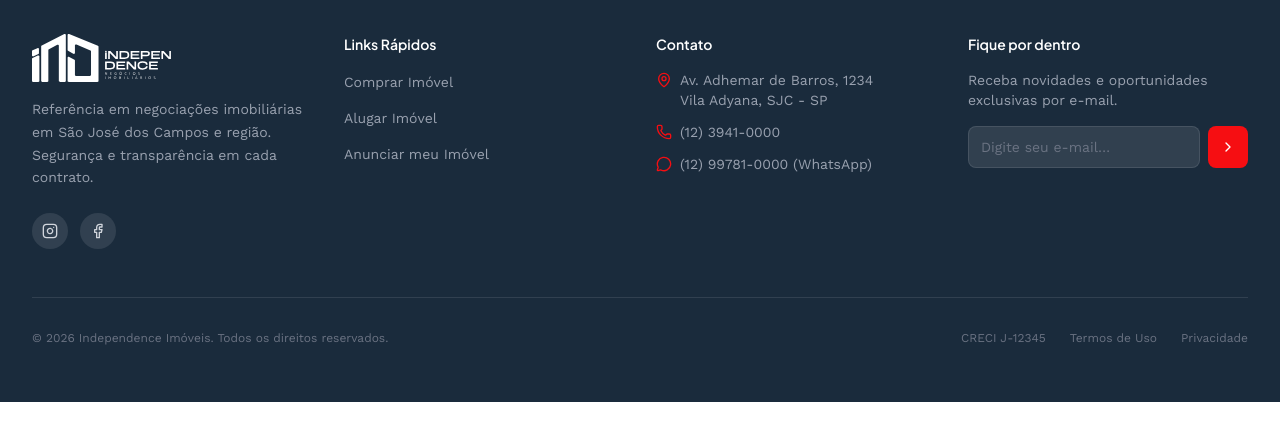
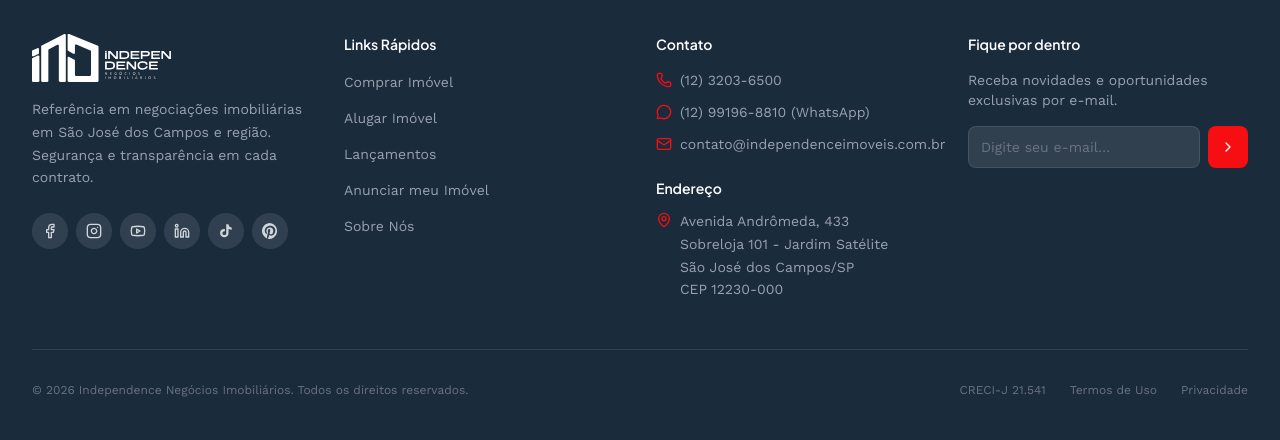
Before and after one commit to patrick-ruston-tech/novo-mvp-independence, a Next.js app: page / in a window 1280 px wide. Shown: the part 1333-1773 px from the top of the page. Before the commit the page ends 1735 px from the top, so only its background shows below. Built offline with nearby package versions, Linux system fonts and the light colour scheme; no server answers; the database is empty.

Commit message:
Footer: redes sociais, contato, endereço atualizados. Favicon. Código do imóvel visível

```diff
--- a/app/imoveis/[slug]/page.tsx
+++ b/app/imoveis/[slug]/page.tsx
@@ -215,6 +215,13 @@ export default async function PropertyDetailPage({ params }: { params: Promise<{
           <h1 className="text-2xl md:text-3xl font-heading font-bold text-black leading-tight">
             {title}
           </h1>
+          {property.external_id && (
+            <div className="flex items-center gap-2 mt-2">
+              <span className="bg-gray-100 text-gray-500 text-xs font-mono px-2.5 py-1 rounded-lg">
+                Cód: {property.external_id}
+              </span>
+            </div>
+          )}
           <p className="text-sm text-gray-400 flex items-center gap-1.5 mt-2">
             <MapPin className="w-3.5 h-3.5 text-[#EC5B13]" />
             {property.address ? `${property.address}, ` : ''}{bairroInfo?.name || property.neighborhood}, {property.city}
--- a/app/layout.tsx
+++ b/app/layout.tsx
@@ -44,6 +44,9 @@ export const metadata: Metadata = {
     index: true,
     follow: true,
   },
+  icons: {
+    icon: '/favicon.ico',
+  },
 };
 
 export default function RootLayout({children}: {children: React.ReactNode}) {
--- a/components/Footer.tsx
+++ b/components/Footer.tsx
@@ -1,6 +1,6 @@
 import Link from 'next/link';
 import Image from 'next/image';
-import { MapPin, Phone, MessageCircle, Instagram, Facebook, ChevronRight } from 'lucide-react';
+import { MapPin, Phone, MessageCircle, Mail, Instagram, Facebook, Youtube, Linkedin, ChevronRight } from 'lucide-react';
 
 export default function Footer() {
   return (
@@ -8,7 +8,7 @@ export default function Footer() {
       <div className="max-w-7xl mx-auto px-4 sm:px-6 lg:px-8 py-14">
         <div className="grid grid-cols-1 md:grid-cols-2 lg:grid-cols-4 gap-10 lg:gap-8">
 
-          {/* Marca */}
+          {/* Marca + Redes Sociais */}
           <div>
             <div className="mb-4">
               <Image src="/logo.svg" alt="Independence Negócios Imobiliários" width={180} height={60} className="h-12 w-auto brightness-0 invert" />
@@ -16,24 +16,28 @@ export default function Footer() {
             <p className="text-sm text-gray-400 leading-relaxed mb-6">
               Referência em negociações imobiliárias em São José dos Campos e região. Segurança e transparência em cada contrato.
             </p>
-            <div className="flex gap-3">
-              <a
-                href="https://www.instagram.com/independenceimoveis"
-                target="_blank"
-                rel="noopener noreferrer"
-                aria-label="Instagram da Independence Imóveis"
-                className="w-9 h-9 rounded-full bg-white/10 hover:bg-white/20 flex items-center justify-center transition-colors"
-              >
+            <div className="flex gap-2 flex-wrap">
+              <a href="https://www.facebook.com/independenceimoveis" target="_blank" rel="noopener noreferrer" aria-label="Facebook" className="w-9 h-9 rounded-full bg-white/10 hover:bg-white/20 flex items-center justify-center transition-colors">
+                <Facebook className="w-4 h-4 text-gray-300" aria-hidden="true" />
+              </a>
+              <a href="https://www.instagram.com/independenceimoveis/" target="_blank" rel="noopener noreferrer" aria-label="Instagram" className="w-9 h-9 rounded-full bg-white/10 hover:bg-white/20 flex items-center justify-center transition-colors">
                 <Instagram className="w-4 h-4 text-gray-300" aria-hidden="true" />
               </a>
-              <a
-                href="https://www.facebook.com/independenceimoveis"
-                target="_blank"
-                rel="noopener noreferrer"
-                aria-label="Facebook da Independence Imóveis"
-                className="w-9 h-9 rounded-full bg-white/10 hover:bg-white/20 flex items-center justify-center transition-colors"
-              >
-                <Facebook className="w-4 h-4 text-gray-300" aria-hidden="true" />
+              <a href="https://www.youtube.com/@independenceimoveis-sjc" target="_blank" rel="noopener noreferrer" aria-label="YouTube" className="w-9 h-9 rounded-full bg-white/10 hover:bg-white/20 flex items-center justify-center transition-colors">
+                <Youtube className="w-4 h-4 text-gray-300" aria-hidden="true" />
+              </a>
+              <a href="https://www.linkedin.com/company/imoveisindependence/" target="_blank" rel="noopener noreferrer" aria-label="LinkedIn" className="w-9 h-9 rounded-full bg-white/10 hover:bg-white/20 flex items-center justify-center transition-colors">
+                <Linkedin className="w-4 h-4 text-gray-300" aria-hidden="true" />
+              </a>
+              <a href="https://www.tiktok.com/@independence.imoveis" target="_blank" rel="noopener noreferrer" aria-label="TikTok" className="w-9 h-9 rounded-full bg-white/10 hover:bg-white/20 flex items-center justify-center transition-colors">
+                <svg className="w-4 h-4 text-gray-300" viewBox="0 0 24 24" fill="currentColor" aria-hidden="true">
+                  <path d="M19.59 6.69a4.83 4.83 0 0 1-3.77-4.25V2h-3.45v13.67a2.89 2.89 0 0 1-2.88 2.5 2.89 2.89 0 0 1-2.89-2.89 2.89 2.89 0 0 1 2.89-2.89c.28 0 .54.04.79.1v-3.5a6.37 6.37 0 0 0-.79-.05A6.34 6.34 0 0 0 3.15 15.2a6.34 6.34 0 0 0 6.34 6.34 6.34 6.34 0 0 0 6.34-6.34V8.78a8.18 8.18 0 0 0 4.76 1.52v-3.4a4.85 4.85 0 0 1-1-.21z"/>
+                </svg>
+              </a>
+              <a href="https://br.pinterest.com/independenceimoveissjc/_pins/" target="_blank" rel="noopener noreferrer" aria-label="Pinterest" className="w-9 h-9 rounded-full bg-white/10 hover:bg-white/20 flex items-center justify-center transition-colors">
+                <svg className="w-4 h-4 text-gray-300" viewBox="0 0 24 24" fill="currentColor" aria-hidden="true">
+                  <path d="M12 0a12 12 0 0 0-4.37 23.17c-.1-.94-.2-2.38.04-3.41.22-.93 1.4-5.93 1.4-5.93s-.36-.71-.36-1.77c0-1.66.96-2.9 2.16-2.9 1.02 0 1.51.77 1.51 1.68 0 1.03-.65 2.56-.99 3.98-.28 1.19.6 2.16 1.77 2.16 2.13 0 3.76-2.24 3.76-5.49 0-2.87-2.06-4.87-5-4.87-3.41 0-5.41 2.56-5.41 5.2 0 1.03.4 2.13.89 2.73.1.12.11.22.08.34l-.33 1.36c-.05.22-.18.27-.41.16-1.55-.72-2.52-2.98-2.52-4.8 0-3.91 2.84-7.5 8.18-7.5 4.3 0 7.63 3.06 7.63 7.14 0 4.27-2.69 7.7-6.43 7.7-1.26 0-2.43-.65-2.84-1.42l-.77 2.93c-.28 1.08-1.04 2.44-1.55 3.26A12 12 0 1 0 12 0z"/>
+                </svg>
               </a>
             </div>
           </div>
@@ -53,8 +57,18 @@ export default function Footer() {
                 </Link>
               </li>
               <li>
+                <Link href="/lancamentos" className="text-sm text-gray-400 hover:text-white transition-colors">
+                  Lançamentos
+                </Link>
+              </li>
+              <li>
                 <Link href="/anunciar" className="text-sm text-gray-400 hover:text-white transition-colors">
                   Anunciar meu Imóvel
+                </Link>
+              </li>
+              <li>
+                <Link href="/sobre" className="text-sm text-gray-400 hover:text-white transition-colors">
+                  Sobre Nós
                 </Link>
               </li>
             </ul>
@@ -63,27 +77,30 @@ export default function Footer() {
           {/* Contato */}
           <div>
             <h3 className="text-white font-semibold text-sm mb-4">Contato</h3>
-            <ul className="space-y-3">
-              <li className="flex items-start gap-2">
+            <div className="space-y-3">
+              <a href="tel:+551232036500" className="flex items-center gap-2 text-sm text-gray-400 hover:text-white transition-colors">
+                <Phone className="w-4 h-4 text-brand-red flex-shrink-0" aria-hidden="true" /> (12) 3203-6500
+              </a>
+              <a href="https://wa.me/5512991968810" target="_blank" rel="noopener noreferrer" className="flex items-center gap-2 text-sm text-gray-400 hover:text-white transition-colors">
+                <MessageCircle className="w-4 h-4 text-brand-red flex-shrink-0" aria-hidden="true" /> (12) 99196-8810 (WhatsApp)
+              </a>
+              <a href="mailto:contato@independenceimoveis.com.br" className="flex items-center gap-2 text-sm text-gray-400 hover:text-white transition-colors">
+                <Mail className="w-4 h-4 text-brand-red flex-shrink-0" aria-hidden="true" /> contato@independenceimoveis.com.br
+              </a>
+            </div>
+
+            <div className="mt-6">
+              <h4 className="text-white font-semibold text-sm mb-3">Endereço</h4>
+              <div className="flex items-start gap-2">
                 <MapPin className="w-4 h-4 text-brand-red mt-0.5 flex-shrink-0" aria-hidden="true" />
-                <span className="text-sm text-gray-400">
-                  Av. Adhemar de Barros, 1234<br />
-                  Vila Adyana, SJC - SP
-                </span>
-              </li>
-              <li>
-                <a href="tel:+551239410000" className="flex items-center gap-2 text-sm text-gray-400 hover:text-white transition-colors">
-                  <Phone className="w-4 h-4 text-brand-red flex-shrink-0" aria-hidden="true" />
-                  (12) 3941-0000
-                </a>
-              </li>
-              <li>
-                <a href="https://wa.me/5512997810000" target="_blank" rel="noopener noreferrer" className="flex items-center gap-2 text-sm text-gray-400 hover:text-white transition-colors">
-                  <MessageCircle className="w-4 h-4 text-brand-red flex-shrink-0" aria-hidden="true" />
-                  (12) 99781-0000 (WhatsApp)
-                </a>
-              </li>
-            </ul>
+                <p className="text-sm text-gray-400 leading-relaxed">
+                  Avenida Andrômeda, 433<br />
+                  Sobreloja 101 - Jardim Satélite<br />
+                  São José dos Campos/SP<br />
+                  CEP 12230-000
+                </p>
+              </div>
+            </div>
           </div>
 
           {/* Newsletter */}
@@ -113,10 +130,10 @@ export default function Footer() {
         {/* Bottom bar */}
         <div className="mt-12 pt-8 border-t border-white/10 flex flex-col sm:flex-row items-center justify-between gap-4">
           <p className="text-xs text-gray-500">
-            © {new Date().getFullYear()} Independence Imóveis. Todos os direitos reservados.
+            &copy; {new Date().getFullYear()} Independence Negócios Imobiliários. Todos os direitos reservados.
           </p>
           <div className="flex items-center gap-6 text-xs text-gray-500">
-            <span>CRECI J-12345</span>
+            <span>CRECI-J 21.541</span>
             <Link href="/termos-de-uso" className="hover:text-gray-300 transition-colors">
               Termos de Uso
             </Link>
```
Also changed, not shown: 1 other file (tests, documents, lock files or other folders).
